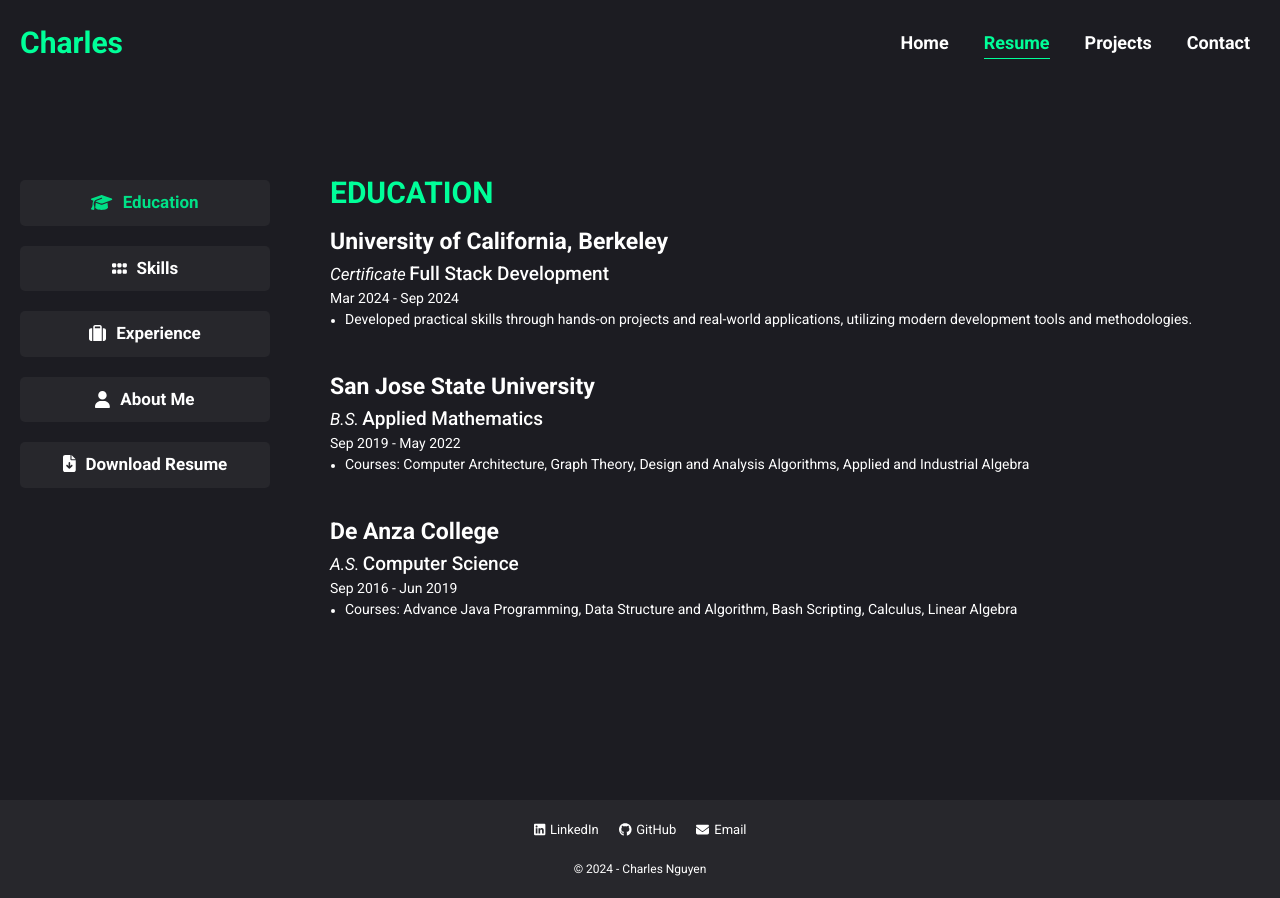
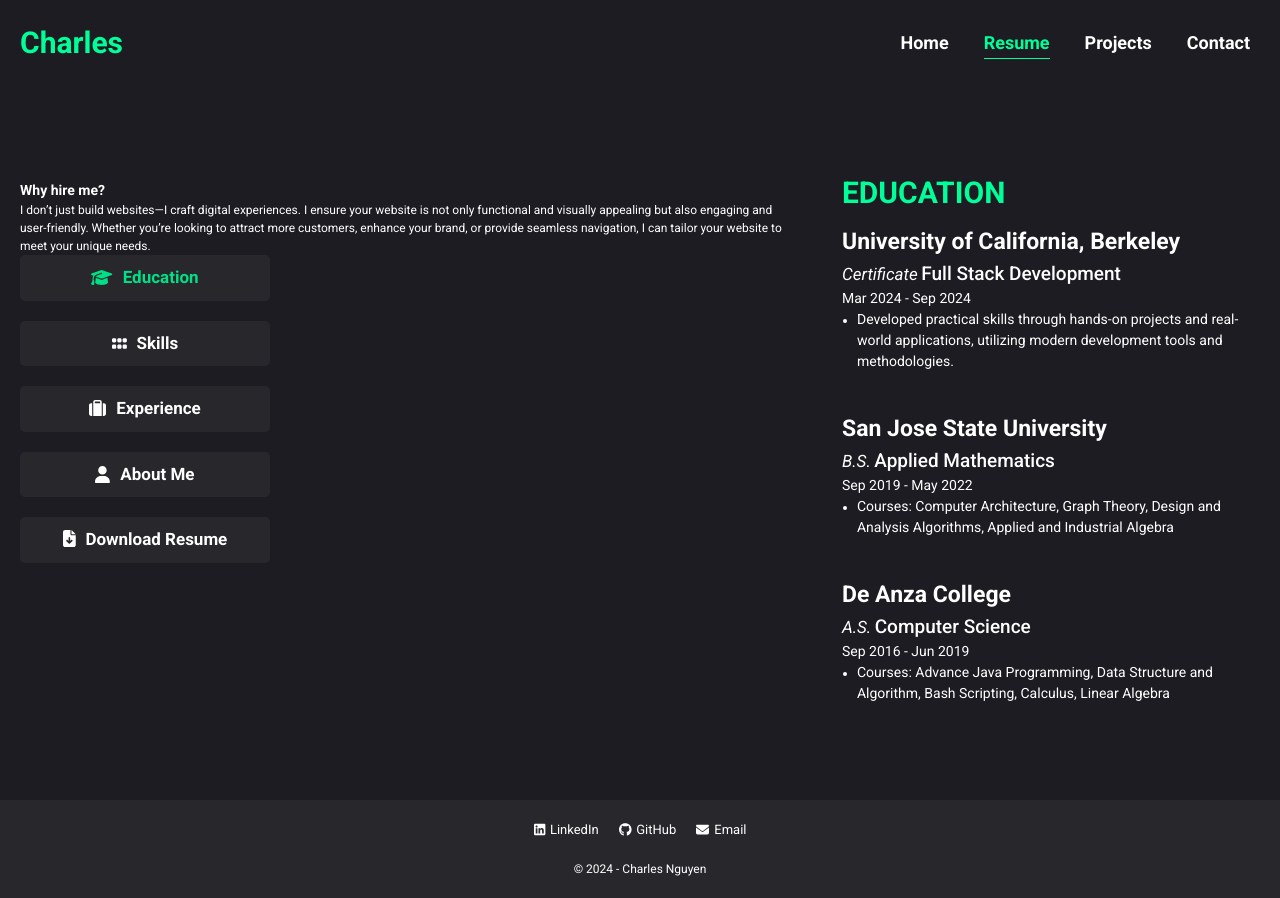
Before and after one commit to swe-thinhnguyen1701/myPortfolio, a React (Vite) app in the folder client/: page /resume in a window 1280 px wide. Built offline with nearby package versions, Linux system fonts and the light colour scheme.

Commit message:
minor update resume page

```diff
--- a/client/src/App.jsx
+++ b/client/src/App.jsx
@@ -1,11 +1,13 @@
 import { Outlet } from "react-router-dom";
 import NavBar from "./components/NavBar";
 import Footer from "./components/Footer";
+import ScrollToTop from "./components/ScrollToTop";
 
 function App() {
 
   return (
     <>
+      <ScrollToTop />
       <NavBar />
       <main className="main">
         <Outlet />
--- a/client/src/pages/Resume.jsx
+++ b/client/src/pages/Resume.jsx
@@ -37,11 +37,15 @@
     return (
         <article className="resume-page">
             <section className="resume-menu">
+                <div className="container">
+                    <h1>Why hire me?</h1>
+                    <p>I don’t just build websites—I craft digital experiences. I ensure your website is not only functional and visually appealing but also engaging and user-friendly. Whether you’re looking to attract more customers, enhance your brand, or provide seamless navigation, I can tailor your website to meet your unique needs.</p>
+                </div>
                 <ul className="list" onClick={itemSelectedHandler}>
                     {MENU.map((item, index) => {
                         return (
                             <li className={selectedItem === index ? "list-item highlight" : "list-item"} key={index} data-index={index}>
-                                <FontAwesomeIcon icon={item.icon} className="icon"/>
+                                <FontAwesomeIcon icon={item.icon} className="icon" />
                                 <span>{item.name}</span>
                             </li>
                         )
```
Also changed, not shown: 1 other file (tests, documents, lock files or other folders).
